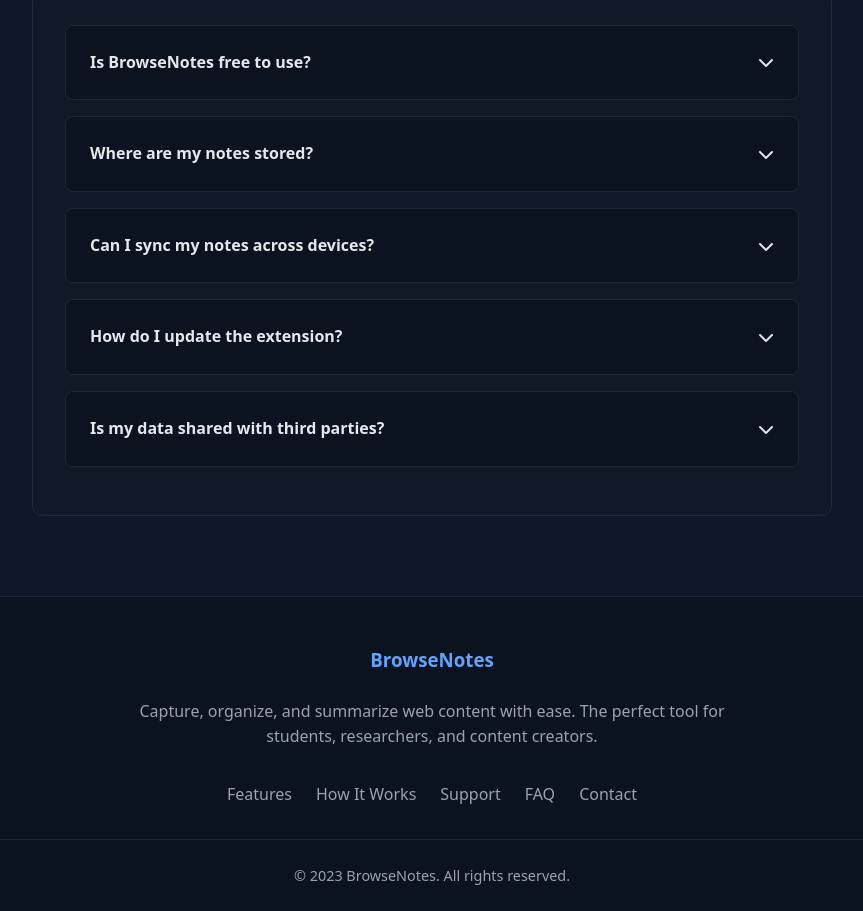
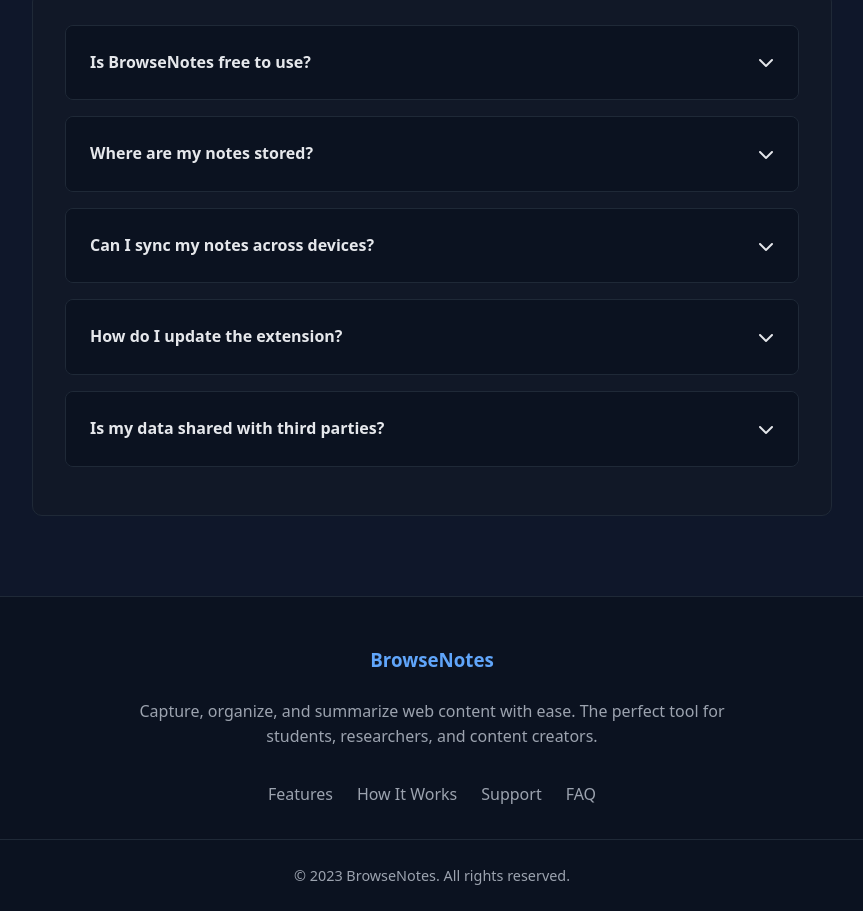
Before and after one commit to tabrejansary/BrowseNotes-Save-Notes-While-Browsing, a plain HTML site: page index.html in a window 1280 px wide. Shown: the part 3634-4545 px from the top of the page, without its empty margins (208-1071 px from the left). Drawn offline with Linux system fonts and the light colour scheme.

Commit message:
Update index.html

```diff
--- a/index.html
+++ b/index.html
@@ -647,7 +647,7 @@ footer {
                     <a href="#how-it-works">How It Works</a>
                     <a href="#support">Support</a>
                     <a href="#faq">FAQ</a>
-                    <a href="mailto:support@browsenotes.com">Contact</a>
+
                 </div>
             </div>
         </div>
```
